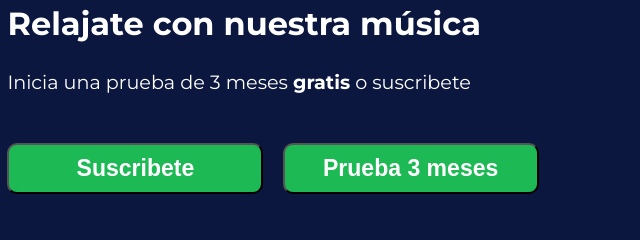
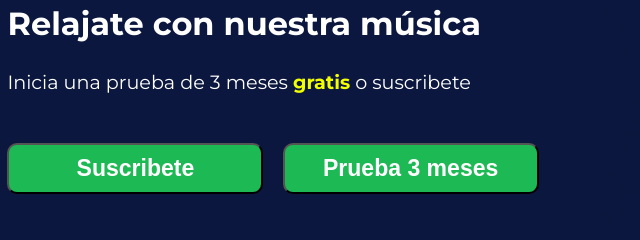
Before and after one commit to RafaelChoza/landing-page, a plain HTML site: page index.html in a window 1280 px wide. Shown: the part 259-499 px from the top of the page, 16-656 px from the left. Drawn offline with Linux system fonts and the light colour scheme.

Commit message:
add yellow color in gratis word

```diff
--- a/css/styles.scss
+++ b/css/styles.scss
@@ -36,6 +36,10 @@ h2 {
 
 p {
     font-size: 1.5vw;
+
+    strong {
+        color:#f2ff00;
+    }
 }
 
 .section {
```
Also changed, not shown: css/styles.css, 1 other file.
